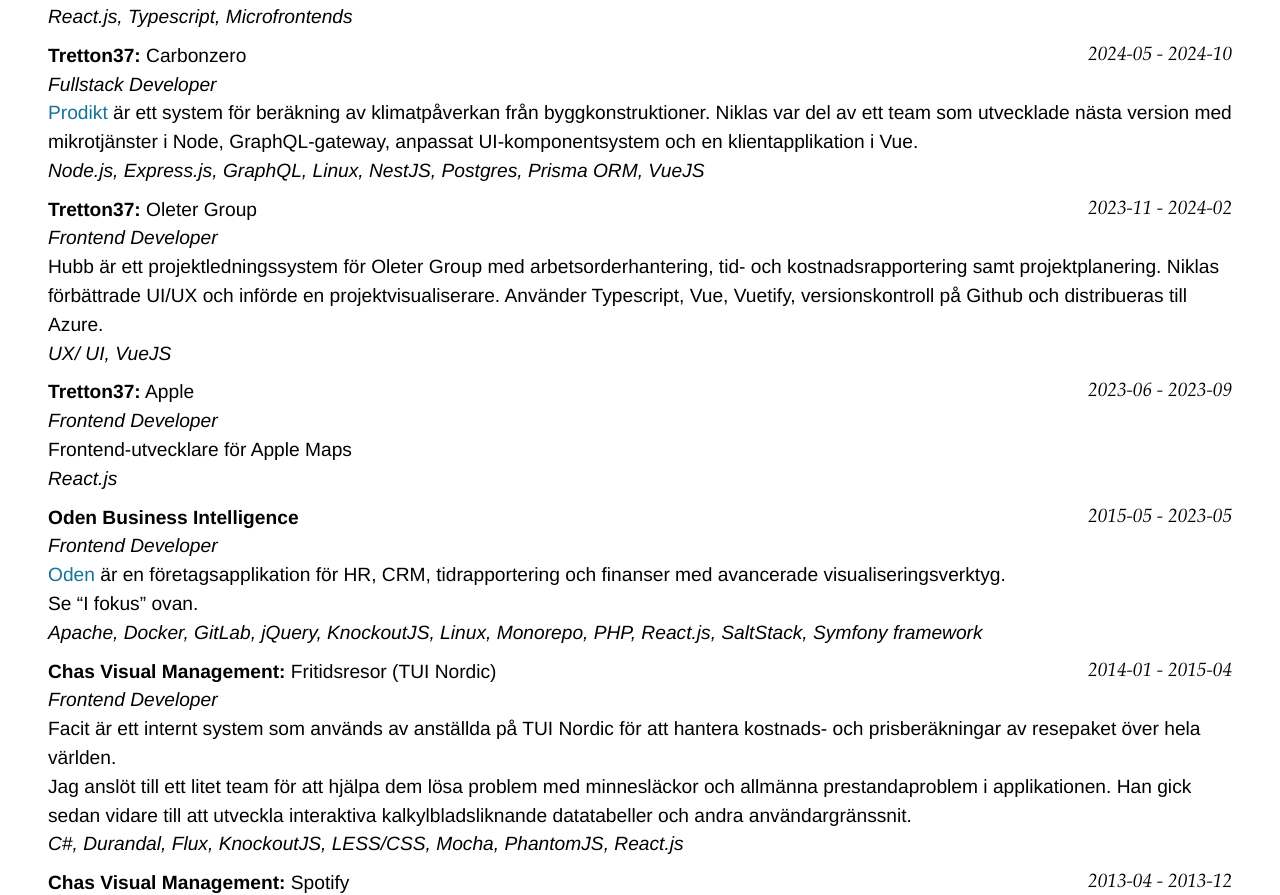
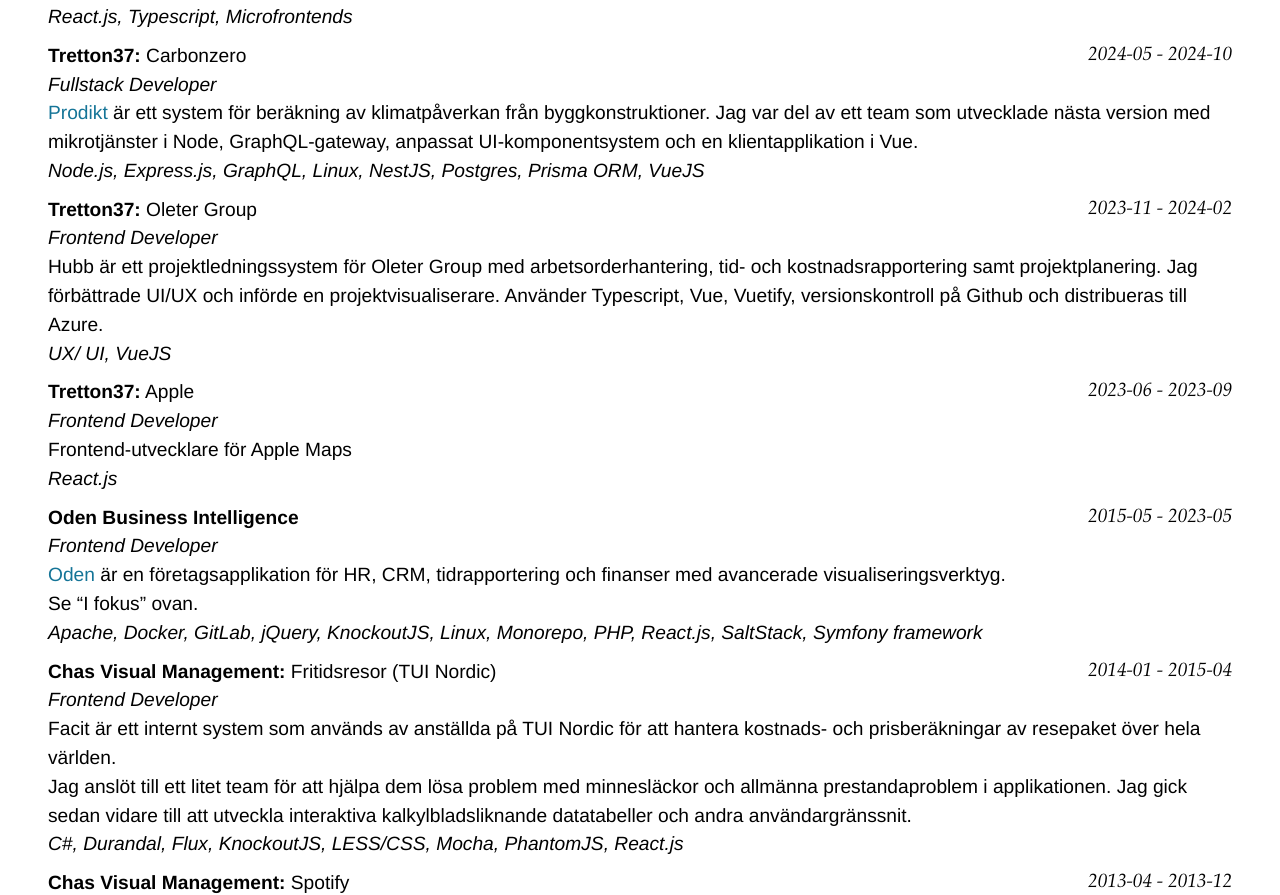
Before and after one commit to nstadigs/cv, a Jekyll site: the page built from index.md, in a window 1280 px wide and 1400 px high, scrolled down 607 px. Shown: the part 158-1053 px from the top of the window. Built offline with Jekyll 4.4.1, drawn with Linux system fonts in a browser that asks for light colours; nearby versions of some CDN libraries.

Commit message:
Update index.md

```diff
--- a/index.md
+++ b/index.md
@@ -49,7 +49,7 @@ _React.js, Typescript, Microfrontends_
 
 _Fullstack Developer_<br>
 
-[Prodikt](https://www.prodikt.com/) är ett system för beräkning av klimatpåverkan från byggkonstruktioner. Niklas var del av ett team som utvecklade nästa version med mikrotjänster i Node, GraphQL-gateway, anpassat UI-komponentsystem och en klientapplikation i Vue.
+[Prodikt](https://www.prodikt.com/) är ett system för beräkning av klimatpåverkan från byggkonstruktioner. Jag var del av ett team som utvecklade nästa version med mikrotjänster i Node, GraphQL-gateway, anpassat UI-komponentsystem och en klientapplikation i Vue.
 
 _Node.js, Express.js, GraphQL, Linux, NestJS, Postgres, Prisma ORM, VueJS_
 
@@ -57,7 +57,7 @@ _Node.js, Express.js, GraphQL, Linux, NestJS, Postgres, Prisma ORM, VueJS_
 
 _Frontend Developer_<br>
 
-Hubb är ett projektledningssystem för Oleter Group med arbetsorderhantering, tid- och kostnadsrapportering samt projektplanering. Niklas förbättrade UI/UX och införde en projektvisualiserare. Använder Typescript, Vue, Vuetify, versionskontroll på Github och distribueras till Azure.
+Hubb är ett projektledningssystem för Oleter Group med arbetsorderhantering, tid- och kostnadsrapportering samt projektplanering. Jag förbättrade UI/UX och införde en projektvisualiserare. Använder Typescript, Vue, Vuetify, versionskontroll på Github och distribueras till Azure.
 
 _UX/ UI, VueJS_
 
@@ -85,7 +85,7 @@ _Frontend Developer_<br>
 
 Facit är ett internt system som används av anställda på TUI Nordic för att hantera kostnads- och prisberäkningar av resepaket över hela världen.
 
-Jag anslöt till ett litet team för att hjälpa dem lösa problem med minnesläckor och allmänna prestandaproblem i applikationen. Han gick sedan vidare till att utveckla interaktiva kalkylbladsliknande datatabeller och andra användargränssnit.
+Jag anslöt till ett litet team för att hjälpa dem lösa problem med minnesläckor och allmänna prestandaproblem i applikationen. Jag gick sedan vidare till att utveckla interaktiva kalkylbladsliknande datatabeller och andra användargränssnit.
 
 _C#, Durandal, Flux, KnockoutJS, LESS/CSS, Mocha, PhantomJS, React.js_
 
```
